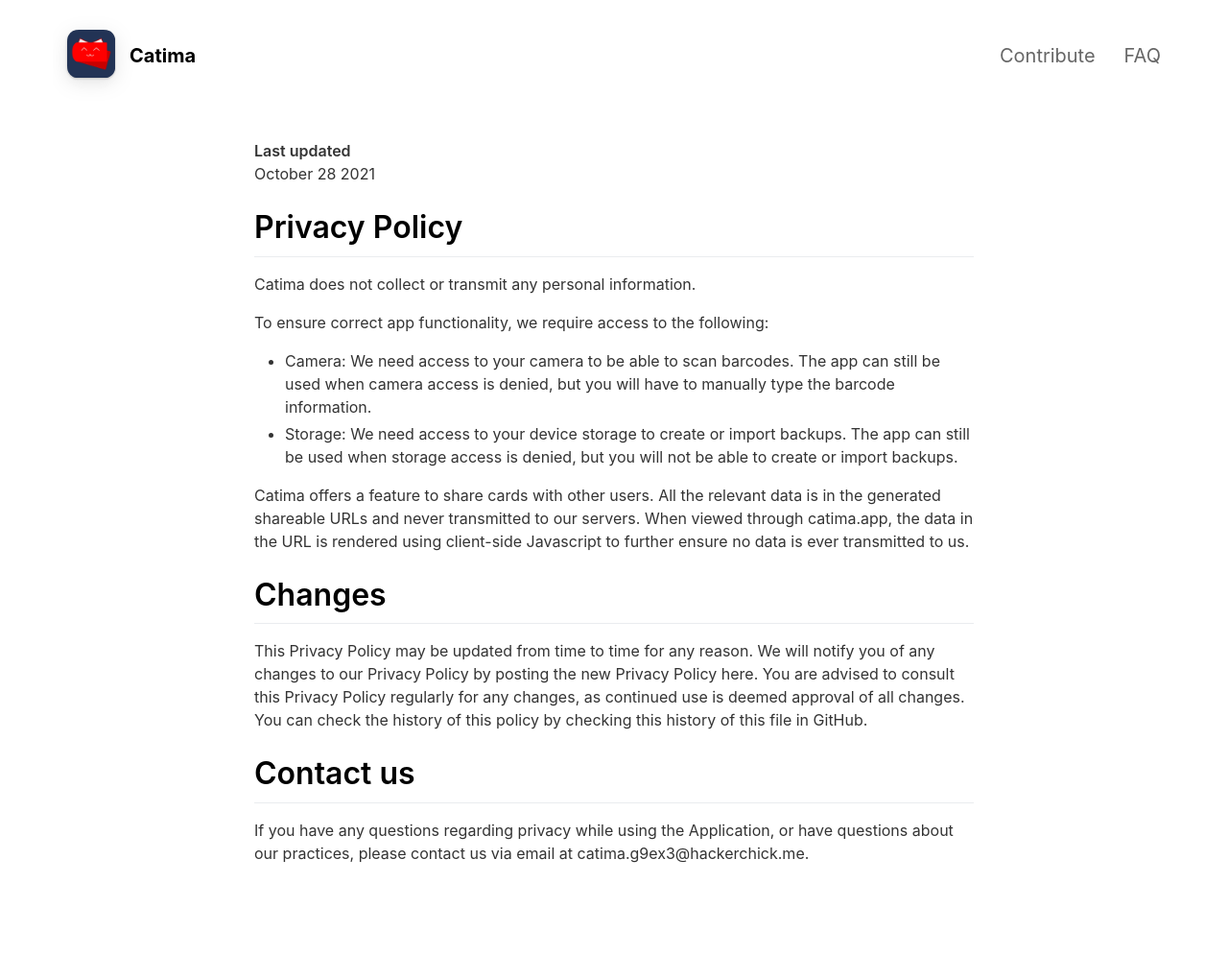
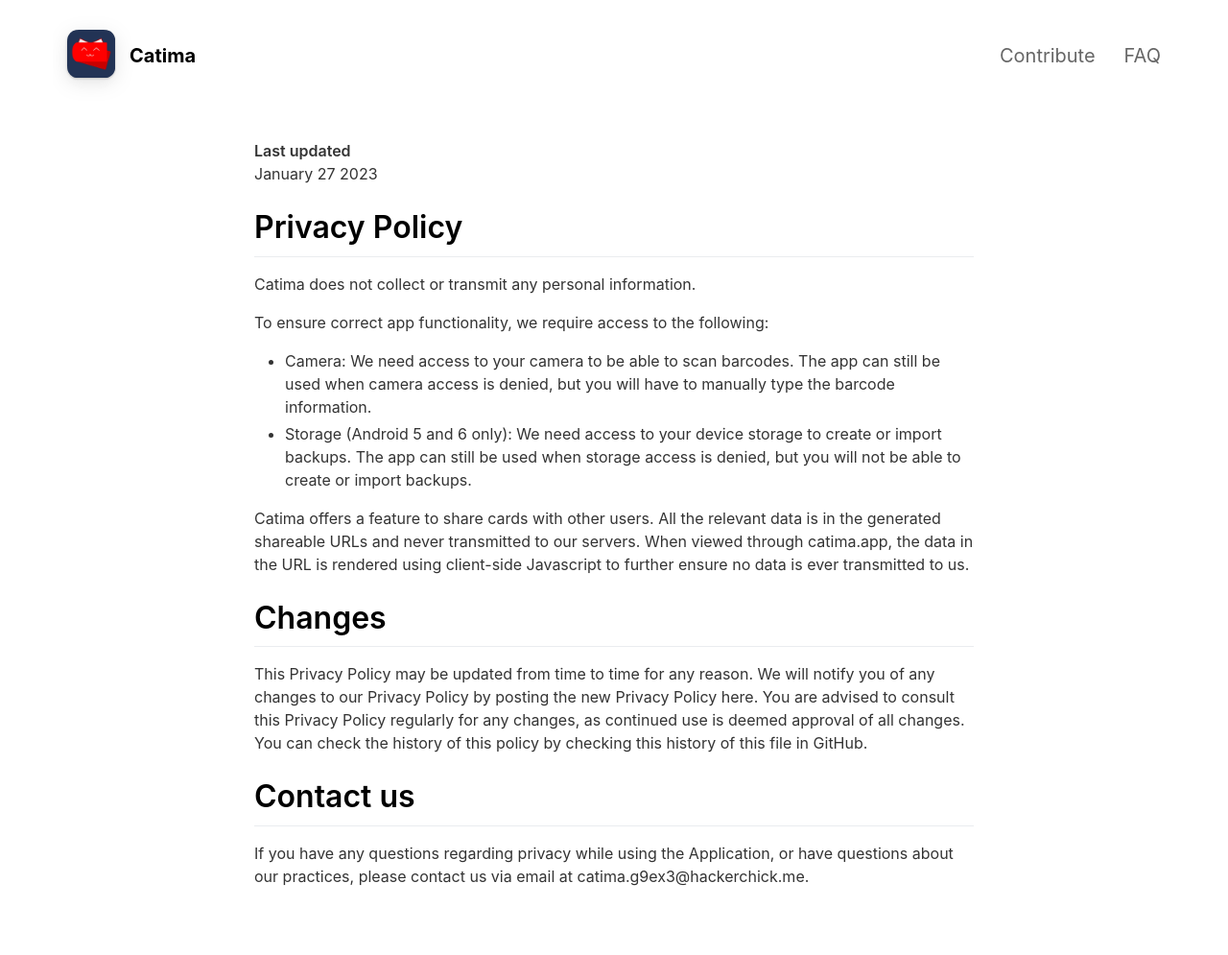
Before and after one commit to CatimaLoyalty/Website, a Jekyll site: the page built from _pages/privacy-policy.md, in a window 1280 px wide. Shown: the whole page at 96% size. Built offline with Jekyll 4.4.1, drawn with Linux system fonts in a browser that asks for light colours; nearby versions of some CDN libraries; before the commit the page ends 971 px from its top, so only the background shows below that.

Commit message:
Document storage no longer being necessary on recent Android

```diff
--- a/_pages/privacy-policy.md
+++ b/_pages/privacy-policy.md
@@ -6,7 +6,7 @@
 ---
 
 **Last updated**
-October 28 2021
+January 27 2023
 
 # Privacy Policy
 
@@ -15,7 +15,7 @@
 To ensure correct app functionality, we require access to the following:
 
 - Camera: We need access to your camera to be able to scan barcodes. The app can still be used when camera access is denied, but you will have to manually type the barcode information.
-- Storage: We need access to your device storage to create or import backups. The app can still be used when storage access is denied, but you will not be able to create or import backups.
+- Storage (Android 5 and 6 only): We need access to your device storage to create or import backups. The app can still be used when storage access is denied, but you will not be able to create or import backups.
 
 Catima offers a feature to share cards with other users. All the relevant data is in the generated shareable URLs and never transmitted to our servers. When viewed through catima.app, the data in the URL is rendered using client-side Javascript to further ensure no data is ever transmitted to us.
 
```
